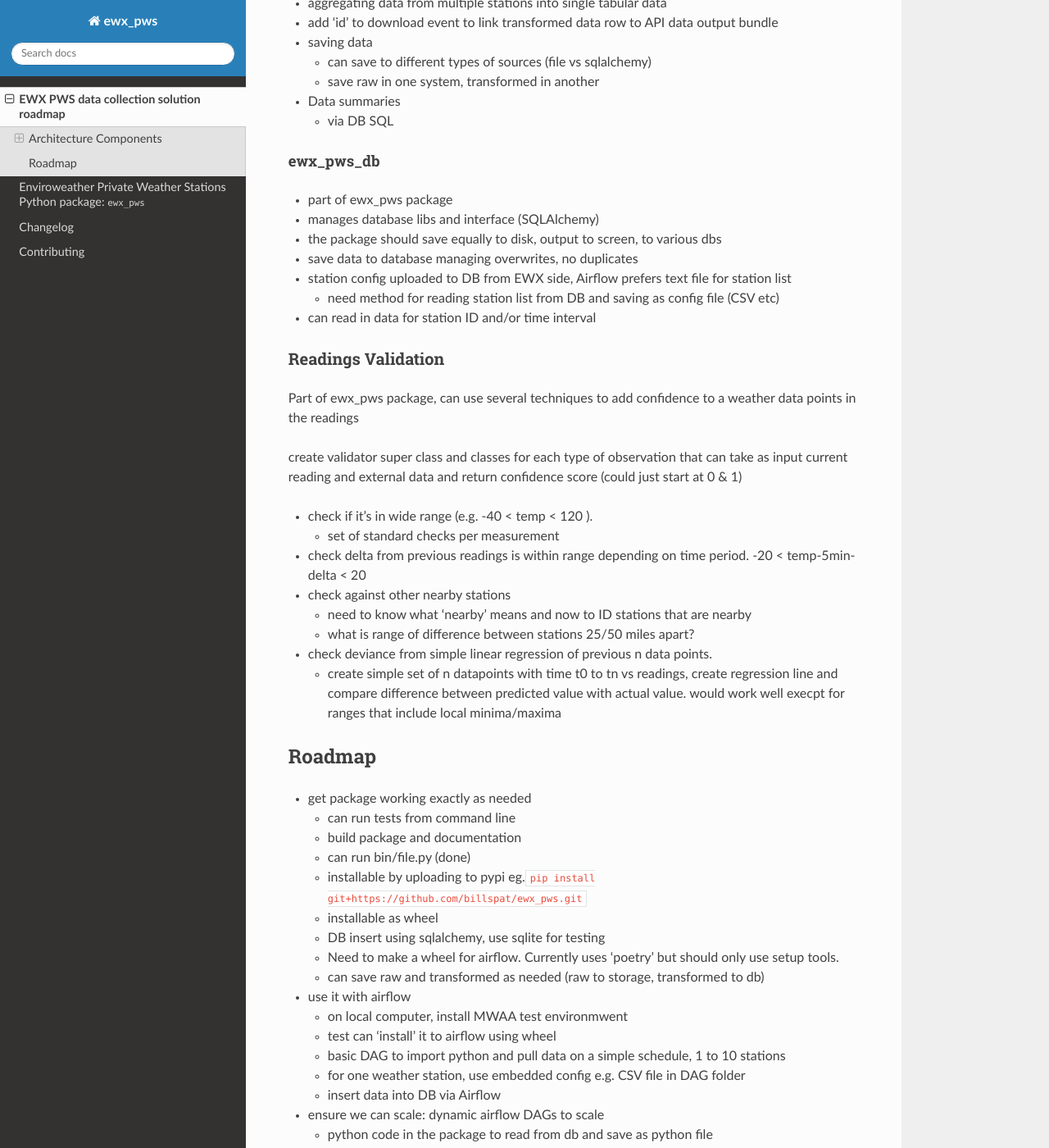
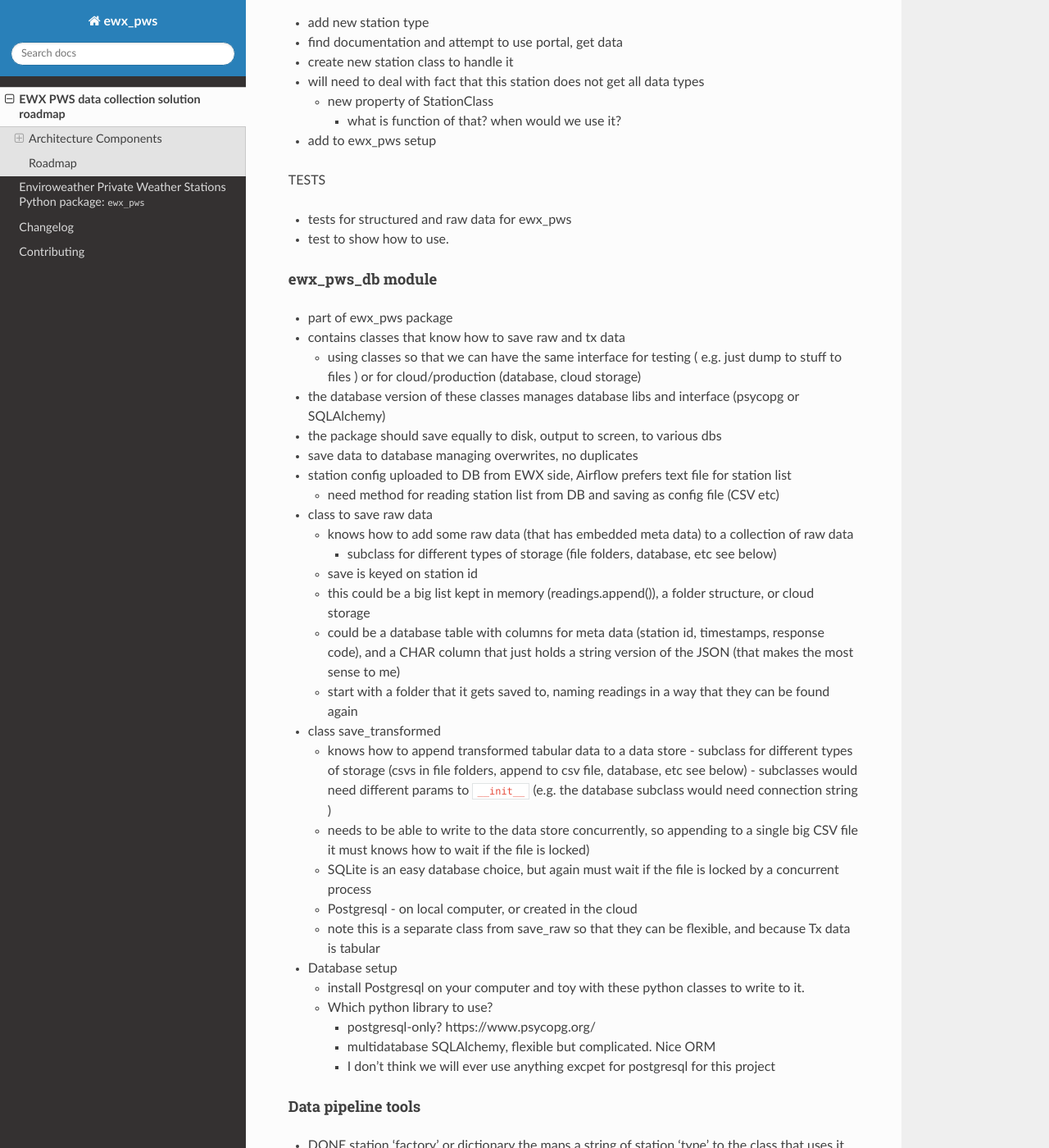
Before and after one commit to billspat/ewx_pws, a Sphinx documentation site: the page built from docs/roadmap.md, in a window 1280 px wide and 1400 px high, scrolled down 2136 px. Shown: the whole window at 82% size. Built offline with Sphinx 7.4.7 and the Read the Docs theme 2.0.0, drawn with Linux system fonts in a browser that asks for light colours; pages that are not in the unit, such as notebooks, are missing from menus; some of the changed text lies outside the part shown.

Commit message:
more tasks in roadmap for db

```diff
--- a/docs/roadmap.md
+++ b/docs/roadmap.md
@@ -49,6 +49,7 @@ for each type of station, create a new file for it, and add speciliazeConfig and
      - `_get_reading()` api methods to get JSON
      - `_transform()` to convert to standardized record row format
 
+
 Getting data process :
     validate config and create class
     authenticate and create tokens if necessary
@@ -64,20 +65,96 @@ A way to accomplish that is to just attempt to create a station object from the
     - if there is no reading we know that station is either offline OR config is incorrect.
         - external manual check is to see if you can log-in to the portal and see the station
 
-**Data pipeline tools**
+**Package Improves**
+Data time handling
+  - see 1/2 one branch date time, copy paste and delete branch
+  - issue #11
+  - come up with concrete things this will fix
+  - enforce UTC for all input dates
+  - each change of UTC to local and back.
 
- - station 'factory' or dictionary the maps a string of station 'type' to the class that uses it
- - set the time interval to pull data from
+Documentation
+ - review sphinx and markdown doc process
+ - add proper docstrings to all functions etc
+
+
+**LOCMOS stations**
+ - add new station type
+ - find documentation and attempt to use portal, get data
+ - create new station class to handle it
+ - will need to deal with fact that this station does not get all data types
+    - new property of StationClass
+        - what is function of that? when would we use it?
+ - add to ewx_pws setup
+
+TESTS
+ - tests for structured and raw data for ewx_pws
+ - test to show how to use.
+
+
+#### ewx_pws_db module
+
+ - part of ewx_pws package
+ - contains classes that know how to save raw and tx data
+    - using classes so that we can have the same interface for testing ( e.g. just dump to stuff to files ) or for cloud/production (database, cloud storage)
+ - the database version of these classes manages database libs and interface (psycopg or SQLAlchemy)
+ - the package should save equally to disk, output to screen, to various dbs
+ - save data to database managing overwrites, no duplicates
+ - station config uploaded to DB from EWX side, Airflow prefers text file for station list
+     - need method for reading station list from DB and saving as config file (CSV etc)
+
+ - class to save raw data
+    - knows how to add some raw data (that has embedded meta data) to a collection of raw data
+        - subclass for different types of storage (file folders, database, etc see below)
+    - save is keyed on station id
+    - this could be a big list kept in memory (readings.append()), a folder structure, or cloud storage
+    - could be a database table with columns for meta data (station id, timestamps, response code), and a CHAR column that just holds a string version of the JSON (that makes the most sense to me)
+    - start with a folder that it gets saved to, naming readings in a way that they can be found again
+
+- class save_transformed
+    - knows how to append transformed tabular data to a data store
+            - subclass for different types of storage (csvs in file folders, append to csv file, database, etc see below)
+            - subclasses would need different params to `__init__` (e.g. the database subclass would need connection string )
+
+    - needs to be able to write to the data store concurrently, so appending to  a single big CSV file it must knows how to wait if the file is locked)
+    - SQLite is an easy database choice, but again must wait if the file is locked by a concurrent process
+    - Postgresql -  on local computer, or created in the cloud
+    - note this is a separate class from save_raw so that they can be flexible, and because Tx data is tabular
+
+- Database setup
+    - install Postgresql on your computer and toy with these python classes to write to it.
+    - Which python library to use?
+        - postgresql-only?  https://www.psycopg.org/
+        - multidatabase SQLAlchemy, flexible but complicated. Nice ORM
+        - I don't think we will ever use anything excpet for postgresql for this project
+
+#### Data pipeline tools
+
+ - DONE station 'factory' or dictionary the maps a string of station 'type' to the class that uses it
+
+ - create new wrapper function save_readings(stations, raw_data_saver, transformed_data_saver)
+
+    - calls get readings for each station
+    - checks for errors
+    - saves raw and transformed using classes in ewx_pws_db module
+    - saves event log of when readings were taken to help track errors
+
+ - process to pull data using save_readings to set the time interval to pull data from
  - setup the destination of the data (files take no setup, DB connection)
  - read in station list (with config) from CSV (done) or DB, and for each station
      - instantiate station object from station config
      - validate config
-     - pull data for time interval
+     - start an on-going process that periodically:
+        - sets time interval
+        - pulls data for time interval
+        - saves data
+            - raw
+            - transformed
+
  - Checking for errors
      - detect if return value is error and hence empty
      - modify transformed data
  - Validate weather data
- - split data between raw and transformed
 
  - aggregating data from multiple stations into single tabular data
  - add 'id' to download event to link transformed data row to API data output bundle
@@ -88,15 +165,7 @@ A way to accomplish that is to just attempt to create a station object from the
  - Data summaries
      - via DB SQL
 
-#### ewx_pws_db
 
- - part of ewx_pws package
- - manages database libs and interface (SQLAlchemy)
- - the package should save equally to disk, output to screen, to various dbs
- - save data to database managing overwrites, no duplicates
- - station config uploaded to DB from EWX side, Airflow prefers text file for station list
-     - need method for reading station list from DB and saving as config file (CSV etc)
- - can read in data for station ID and/or time interval
 
 
 ### Readings Validation
```
